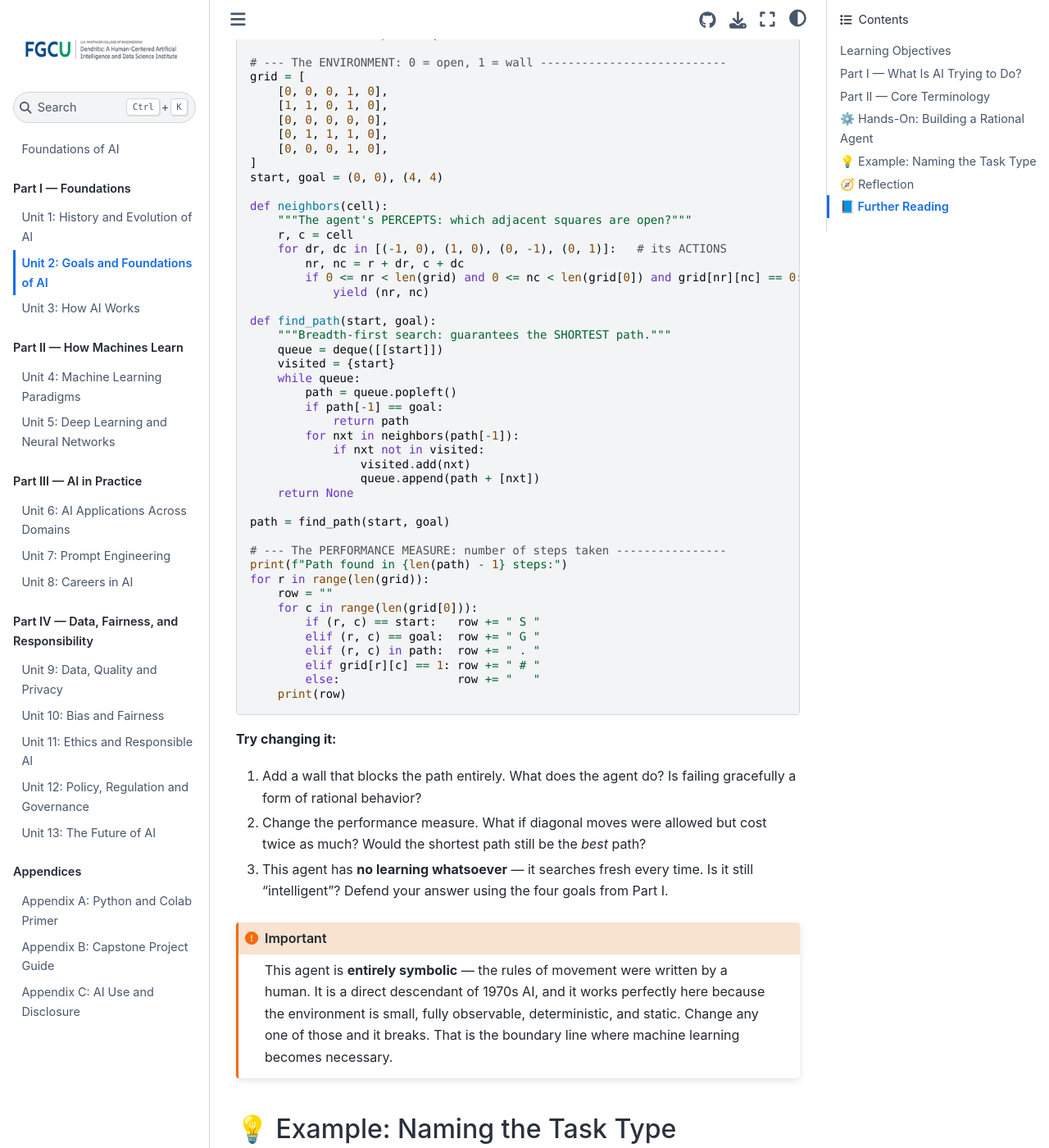
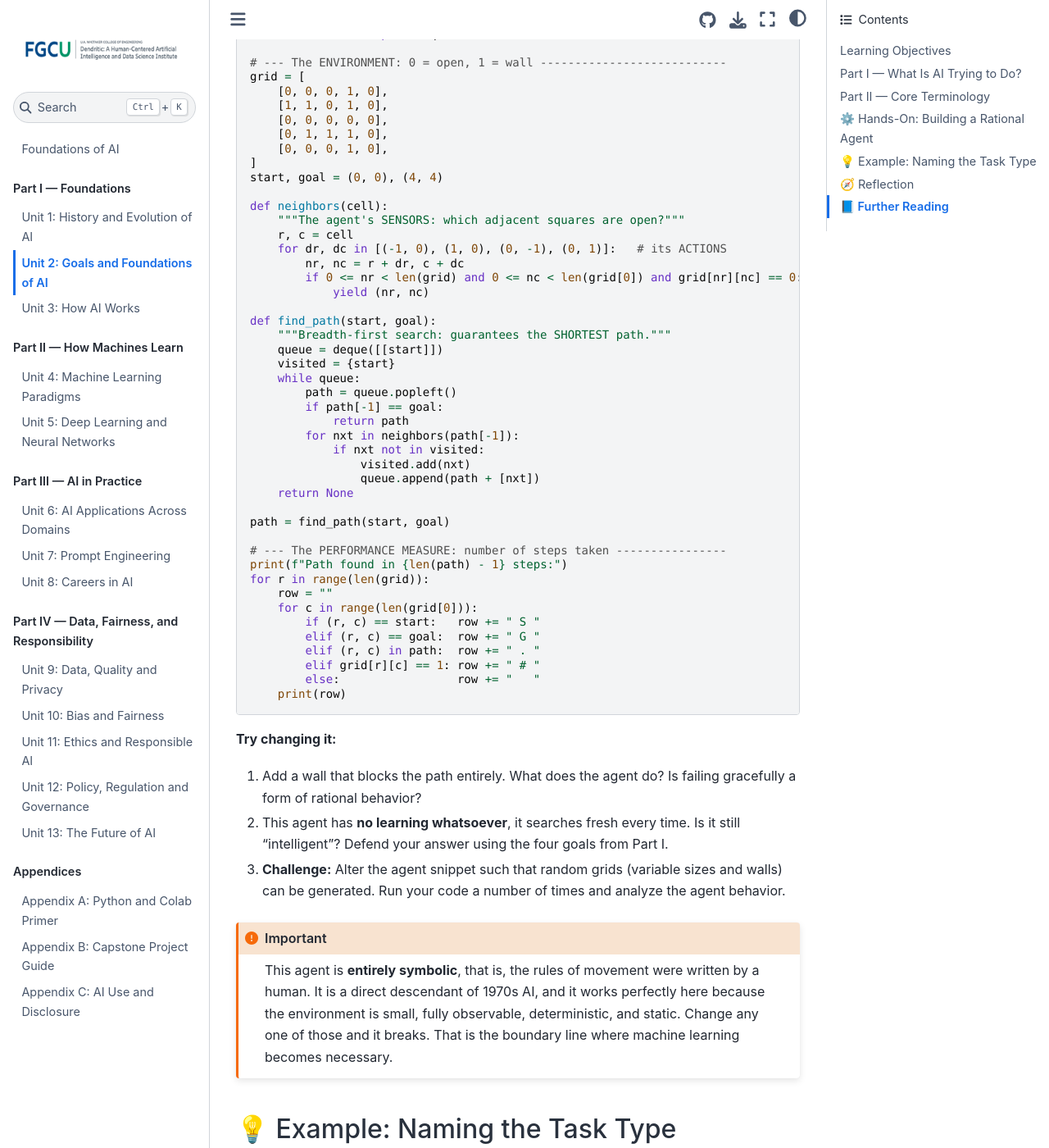
Before and after one commit to lndecastro/Foundations_of_AI, a Jupyter Book: the page built from book/Unit_02_Goals_and_Foundations.md, in a window 1280 px wide and 1400 px high, scrolled down 3713 px. Shown: the whole window at 82% size. Built offline with Jupyter Book 1.0.4 settings and Sphinx 7.4.7 and the Sphinx Book theme 1.1.4, drawn with Linux system fonts in a browser that asks for light colours; some of the changed text lies outside the part shown.

Commit message:
Update terminology from 'Percepts' to 'Sensors'

````diff
--- a/book/Unit_02_Goals_and_Foundations.md
+++ b/book/Unit_02_Goals_and_Foundations.md
@@ -85,7 +85,7 @@ Correctly identifying the task type is one of the first steps in every AI projec
 
 ## ⚙️ Hands-On: Building a Rational Agent
 
-Here is a complete rational agent in about twenty lines. It lives in a small grid world, cannot see the whole map, and must find its way to a goal. Watch how the four elements — environment, percepts, actions, performance measure — appear explicitly in the code.
+Here is a complete rational agent in about twenty lines. It lives in a small grid world, cannot see the whole map, and must find its way to a goal. Watch how the four elements (environment, sensors, actions, performance measure) appear explicitly in the code.
 
 ```python
 from collections import deque
@@ -101,7 +101,7 @@ grid = [
 start, goal = (0, 0), (4, 4)
 
 def neighbors(cell):
-    """The agent's PERCEPTS: which adjacent squares are open?"""
+    """The agent's SENSORS: which adjacent squares are open?"""
     r, c = cell
     for dr, dc in [(-1, 0), (1, 0), (0, -1), (0, 1)]:   # its ACTIONS
         nr, nc = r + dr, c + dc
@@ -140,11 +140,11 @@ for r in range(len(grid)):
 **Try changing it:**
 
 1. Add a wall that blocks the path entirely. What does the agent do? Is failing gracefully a form of rational behavior?
-2. Change the performance measure. What if diagonal moves were allowed but cost twice as much? Would the shortest path still be the *best* path?
-3. This agent has **no learning whatsoever** — it searches fresh every time. Is it still "intelligent"? Defend your answer using the four goals from Part I.
+2. This agent has **no learning whatsoever**, it searches fresh every time. Is it still "intelligent"? Defend your answer using the four goals from Part I.
+3. **Challenge:** Alter the agent snippet such that random grids (variable sizes and walls) can be generated. Run your code a number of times and analyze the agent behavior.
 
 ```{important}
-This agent is **entirely symbolic** — the rules of movement were written by a human. It is a direct descendant of 1970s AI, and it works perfectly here because the environment is small, fully observable, deterministic, and static. Change any one of those and it breaks. That is the boundary line where machine learning becomes necessary.
+This agent is **entirely symbolic**, that is, the rules of movement were written by a human. It is a direct descendant of 1970s AI, and it works perfectly here because the environment is small, fully observable, deterministic, and static. Change any one of those and it breaks. That is the boundary line where machine learning becomes necessary.
 ```
 
 ## 💡 Example: Naming the Task Type
@@ -164,10 +164,8 @@ That last row is deliberate. **Framing a human decision as a ranking task is its
 
 ## 🧭 Reflection
 
-> Pick an AI system you used this week. Write out its environment, percepts, actions, and performance measure.
+> Pick an AI system you used this week. Write out its environment, sensors, actions, and performance measure.
 > Now ask: is the performance measure it optimizes the same as the outcome *you* wanted? Where do they diverge?
-
-**Connecting to HW2 (Vocabulary & Concept Review, due Sep 09):** the six terms in Part II and the six task types in Part 2.1 form the core of this assignment. Practice using them on systems you encounter, not just on the definitions.
 
 ## 📘 Further Reading
 
````
Also changed, not shown: other parts of book/Unit_02_Goals_and_Foundations.md (+1 -1 lines).
